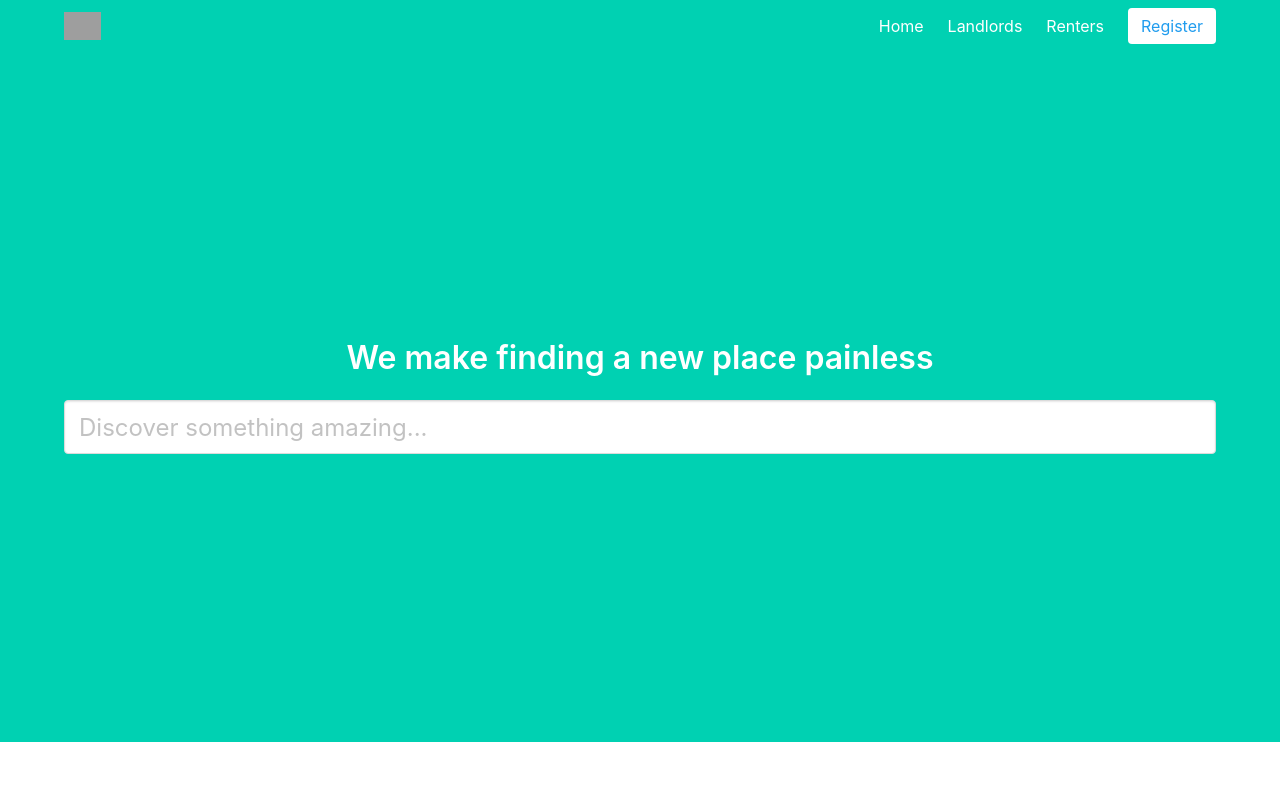
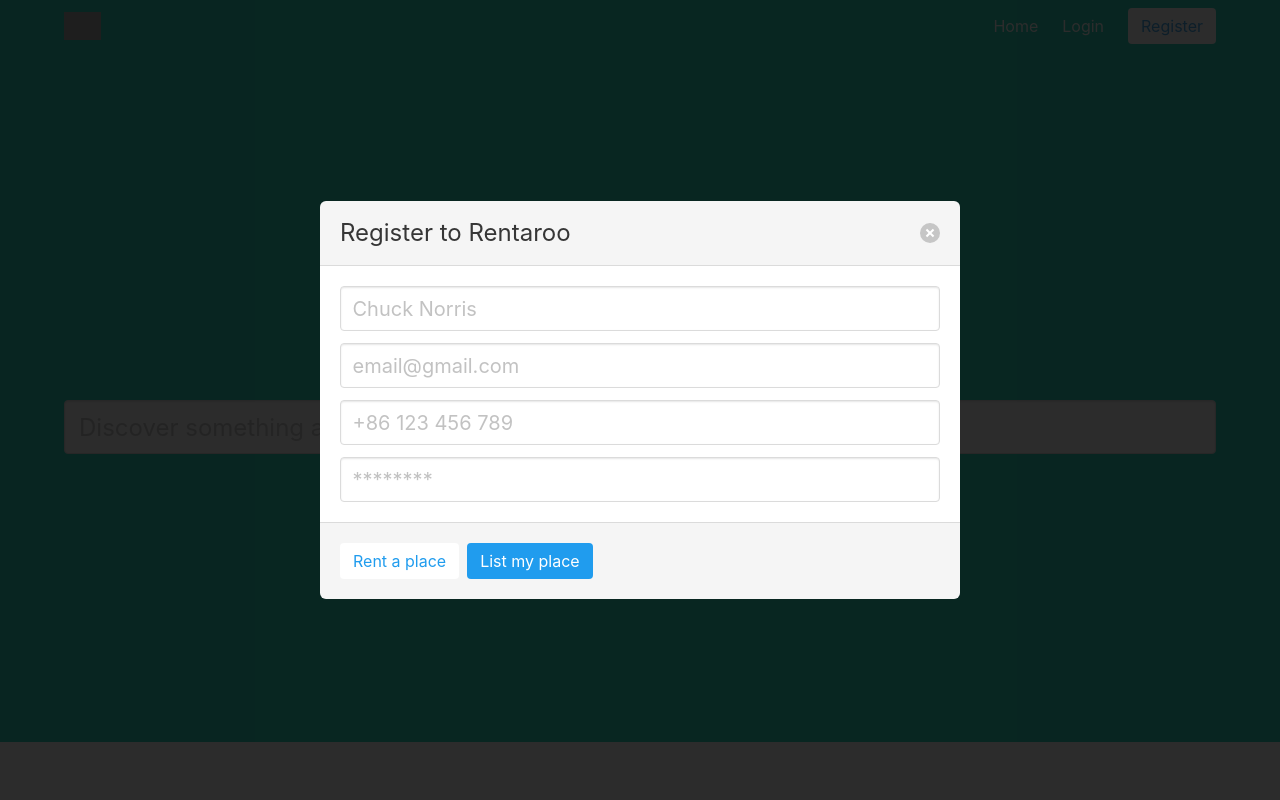
Before and after one commit to clem109/rentaroo, a Next.js app: page / in a window 1280 px wide. Shown: the top 800 px of the page. Built offline with nearby package versions, Linux system fonts and the light colour scheme; grey boxes are pictures that could not be loaded.

Commit message:
added modal

```diff
--- a/components/Navbar.js
+++ b/components/Navbar.js
@@ -1,6 +1,20 @@
 import Link from 'next/link'
 
 export default class Navbar extends React.PureComponent {
+
+  constructor(props) {
+    super(props)
+    this.state = {
+      isActive: true
+    }
+  }
+
+  toggleModal = () => {
+    this.setState({
+      isActive: !this.state.isActive
+    })
+
+  }
 
   render() {
     return (
@@ -26,29 +40,68 @@
                     Home
                   </a>
                 </Link>
-                <Link href="/landlords">
+                <Link href="/login">
                   <a className="navbar-item">
-                    Landlords
+                    Login
                   </a>
                 </Link>
-                <Link href="/renters">
-                  <a className="navbar-item">
-                    Renters
+
+                <span className="navbar-item">
+                  <a className="button is-info is-inverted" onClick={this.toggleModal}>
+                    <span>Register</span>
                   </a>
-                </Link>
-                <Link href="/register">
-                  <span className="navbar-item">
-                    <a className="button is-info is-inverted">
-                      <span>Register</span>
-                    </a>
-                  </span>
-                </Link>
+                </span>
 
               </div>
             </div>
           </div>
         </nav>
+        <RegisterModal isActive={this.state.isActive} onClick={this.toggleModal}/>
       </div>
     )
   }
 }
+
+const RegisterModal = ({isActive, onClick}) => {
+
+  return (
+    <div className={`modal ${isActive
+      ? 'is-active'
+      : ""}`}>
+      <div class="modal-background"></div>
+      <div class="modal-card">
+        <header class="modal-card-head">
+          <p class="modal-card-title">Register to Rentaroo</p>
+          <button class="delete" aria-label="close" onClick={onClick}></button>
+        </header>
+        <section class="modal-card-body">
+          <div class="field">
+            <div class="control">
+              <input class="input is-medium" type="text" placeholder="Chuck Norris"/>
+            </div>
+          </div>
+          <div class="field">
+            <div class="control">
+              <input class="input is-medium" type="e-mail" placeholder="email@gmail.com"/>
+            </div>
+          </div>
+          <div class="field">
+            <div class="control">
+              <input class="input is-medium" type="telephone" placeholder="+86 123 456 789"/>
+            </div>
+          </div>
+          <div class="field">
+            <div class="control">
+              <input class="input is-medium" type="password" placeholder="********"/>
+            </div>
+          </div>
+        </section>
+        <footer class="modal-card-foot">
+          <button class="button is-info is-inverted">Rent a place</button>
+          <button class="button is-info ">List my place</button>
+        </footer>
+      </div>
+    </div>
+
+  )
+}
--- a/pages/_document.js
+++ b/pages/_document.js
@@ -12,14 +12,14 @@
           <link
             rel="stylesheet"
             href="https://cdnjs.cloudflare.com/ajax/libs/bulma/0.7.1/css/bulma.min.css"/>
-
+          <link
+            rel="stylesheet"
+            href="https://use.fontawesome.com/releases/v5.0.13/css/all.css"
+            integrity="sha384-DNOHZ68U8hZfKXOrtjWvjxusGo9WQnrNx2sqG0tfsghAvtVlRW3tvkXWZh58
+            N9jp"
+            crossOrigin="anonymous"/>
         </body>
       </html>
     )
   }
 }
-
-// FontAWesome <link rel="stylesheet"
-// href="https://use.fontawesome.com/releases/v5.0.13/css/all.css"
-// integrity="sha384-DNOHZ68U8hZfKXOrtjWvjxusGo9WQnrNx2sqG0tfsghAvtVlRW3tvkXWZh58
-// N9jp" crossorigin="anonymous"/>
--- a/pages/index.js
+++ b/pages/index.js
@@ -1,16 +1,16 @@
 import Link from 'next/link'
 import Navbar from '../components/Navbar'
 import Footer from '../components/Footer'
+import {mockData} from '../mockData'
 export default class extends React.Component {
 
   // example of getting data
 
   render() {
-
     return (
       <div>
         <FullWidthImage/>
-        <PropertyList properties={properties}/>
+        <PropertyList properties={mockData}/>
         <Pagination/>
         <Footer/>
       </div>
@@ -41,7 +41,7 @@
             <a className="pagination-link" aria-label="Goto page 45">10</a>
           </li>
           <li>
-            <a className="pagination-link " aria-label="Page 46" aria-current="page">12</a>
+            <a className="pagination-link " aria-label="Page 46" aria-current="page">11</a>
           </li>
           <li>
             <a className="pagination-link" aria-label="Goto page 47">12</a>
@@ -50,7 +50,7 @@
             <span className="pagination-ellipsis">&hellip;</span>
           </li>
           <li>
-            <a class="pagination-link" aria-label="Goto page 86">20</a>
+            <a className="pagination-link" aria-label="Goto page 86">20</a>
           </li>
         </ul>
       </nav>
@@ -89,15 +89,7 @@
       <div className="container">
         {properties.map((property, index) => (
           <div>
-            <PropertyDetail
-              key={property.id}
-              photo={property.photo}
-              location={property.location}
-              city={property.city}
-              price={property.price}
-              date={property.date}
-              id={property.id}
-              title={property.title}/>
+            <PropertyDetail {...property}/>
             <hr/>
           </div>
         ))
@@ -125,7 +117,7 @@
           <figure className="image" style={{
             width: "256px"
           }}>
-            <img src="https://bulma.io/images/placeholders/256x256.png"/>
+            <img src={`../static/img/room${id}.jpg`}/>
           </figure>
         </Link>
       </div>
@@ -156,62 +148,3 @@
     </div>
   )
 }
-
-// <div className="tile is-parent"> <article className="tile is-child
-// notification is-primary">   <p className="title">{title + " "}     in
-// {location}</p>   <div className="content">     <p>Lorem ipsum dolor sit amet,
-// consectetur adipiscing elit. Proin ornare magna       eros, eu pellentesque
-// tortor vestibulum ut. Maecenas non massa sem. Etiam       finibus odio quis
-// feugiat facilisis.</p>   </div> </article> </div>
-
-const properties = [
-  {
-    photo: "",
-    title: "Gorgeous 3 bedroom appartment",
-    city: "Beijing",
-    location: "Dongzhimen",
-    price: "3000",
-    id: "1",
-    date: "24-06-2018"
-  }, {
-    photo: "",
-    title: "Gorgeous 3 bedroom appartment",
-    city: "Beijing",
-    location: "Sanlitun",
-    price: "4000",
-    id: "2",
-    date: "23-06-2018"
-  }, {
-    photo: "",
-    title: "Gorgeous 3 bedroom appartment",
-    city: "Beijing",
-    price: "3000",
-    location: "Liudaokou",
-    id: "3",
-    date: "24-06-2018"
-  }, {
-    photo: "",
-    title: "Gorgeous 3 bedroom appartment",
-    city: "Beijing",
-    price: "4000",
-    id: "4",
-    location: "Yonghegong",
-    date: "23-06-2018"
-  }, {
-    photo: "",
-    title: "Gorgeous 3 bedroom appartment",
-    city: "Beijing",
-    price: "3000",
-    id: "5",
-    location: "Anlilu",
-    date: "24-06-2018"
-  }, {
-    photo: "",
-    title: "Gorgeous 3 bedroom appartment",
-    city: "Beijng",
-    location: "Xizhimen",
-    price: "4000",
-    id: "6",
-    date: "23-06-2018"
-  }
-]
```
Also changed, not shown: pages/register.js (added, +27 -0 lines).
